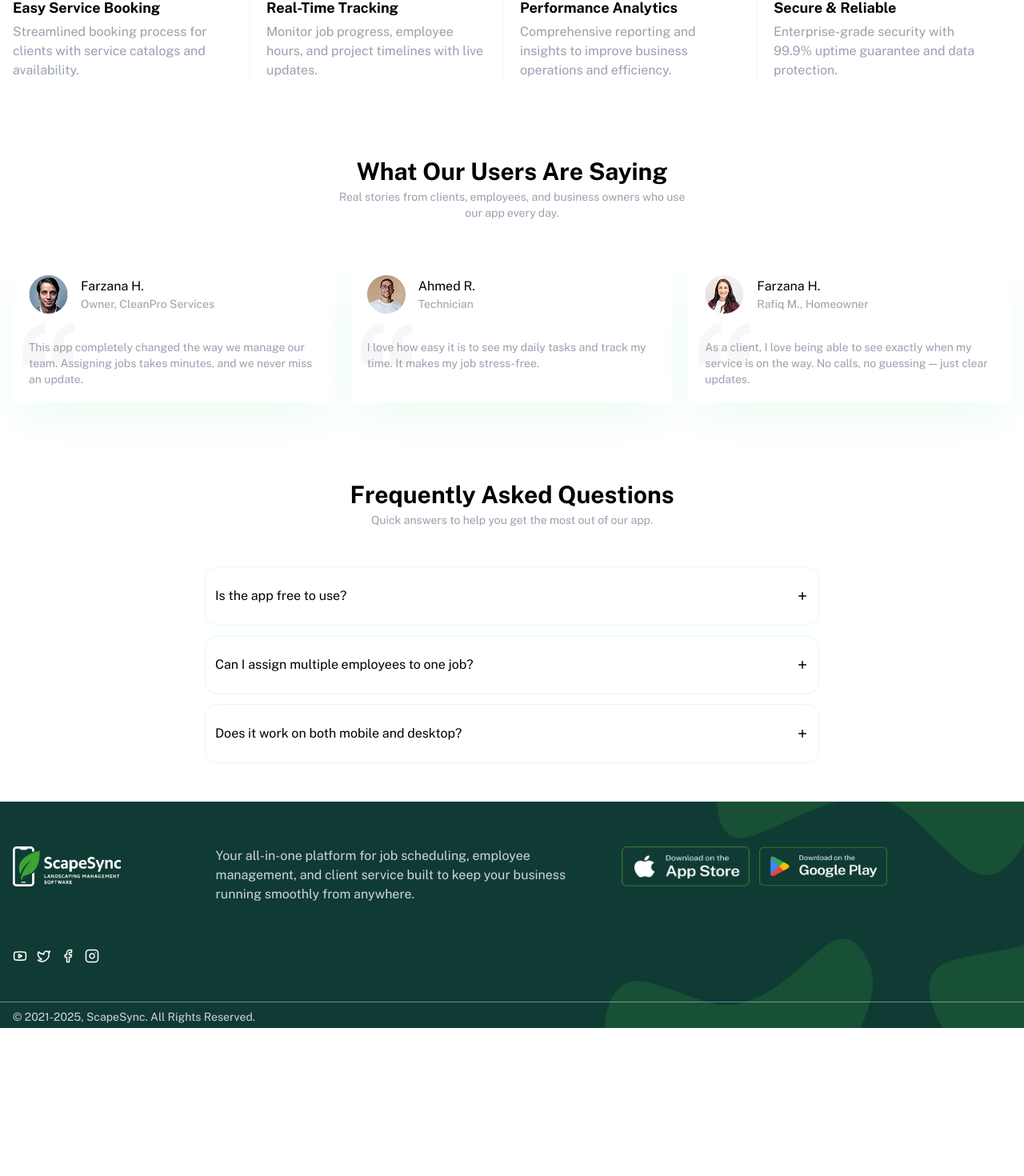
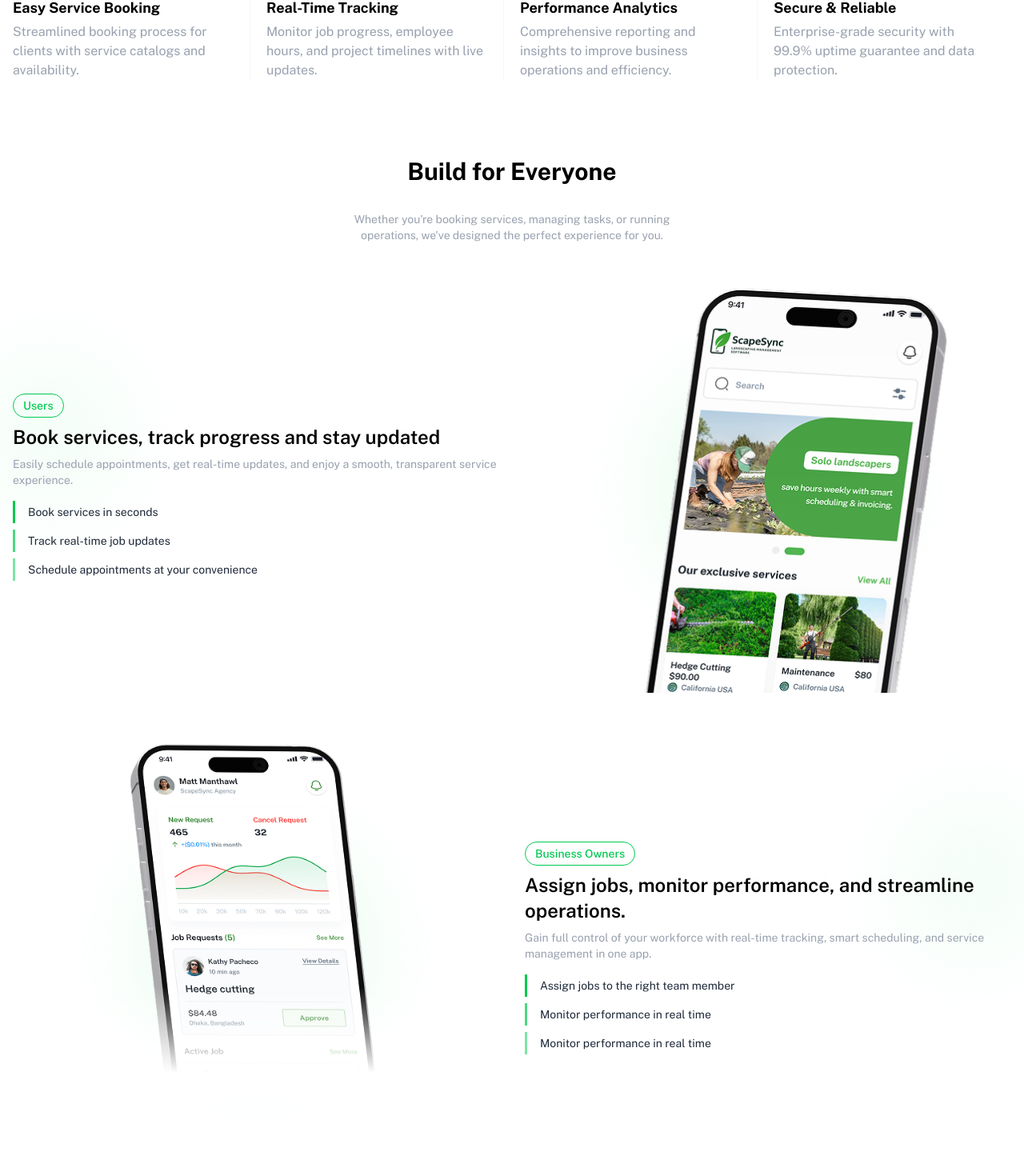
Before and after one commit to dreammehedi/ScapeSync, a React (Vite) app: page / in a window 1280 px wide. Shown: the part 889-2359 px from the top of the page at 80% size. Before the commit the page ends 2174 px from the top, so only its background shows below. Built offline with nearby package versions, Linux system fonts and the light colour scheme.

Commit message:
Build Everyone Section Added On Home Page

```diff
--- a/src/pages/home/Home.tsx
+++ b/src/pages/home/Home.tsx
@@ -1,6 +1,7 @@
 import { Helmet } from "@dr.pogodin/react-helmet";
 import { Footer } from "../../shared/Footer";
 import { Navbar } from "../../shared/Navbar";
+import { BuildEveryone } from "./components/BuildEveryone";
 import { Faqs } from "./components/Faqs";
 import { Hero } from "./components/Hero";
 import SiteFeatures from "./components/SiteFeatures";
@@ -22,6 +23,7 @@
         <Hero />
       </header>
       <SiteFeatures />
+      <BuildEveryone />
       <Testimonials />
       <Faqs />
       <Footer />
--- /dev/null
+++ b/src/pages/home/components/BuildEveryone.tsx
@@ -0,0 +1,125 @@
+const buildEveryoneData = [
+  {
+    id: 1,
+    tag: "Users",
+    title: "Book services, track progress and stay updated",
+    description:
+      "Easily schedule appointments, get real-time updates, and enjoy a smooth, transparent service experience.",
+    items: [
+      "Book services in seconds",
+      "Track real-time job updates",
+      "Schedule appointments at your convenience",
+    ],
+    image: "/app-version-1.png",
+  },
+  {
+    id: 2,
+    tag: "Business Owners",
+    title: "Assign jobs, monitor performance, and streamline operations.",
+    description:
+      "Gain full control of your workforce with real-time tracking, smart scheduling, and service management in one app.",
+    items: [
+      "Assign jobs to the right team member",
+      "Monitor performance in real time",
+      "Monitor performance in real time",
+    ],
+    image: "/app-version-2.png",
+  },
+  {
+    id: 3,
+    tag: "Employees",
+    title: "See tasks, track time, and navigate routes with ease.",
+    description:
+      "Everything you need to manage your workday from job assignments to optimized routes and time logging.",
+    items: [
+      "Assign jobs to the right team member",
+      "Monitor performance in real time",
+      "Manage clients and services seamlessly",
+    ],
+    image: "/app-version-3.png",
+  },
+];
+
+export const BuildEveryone = () => {
+  return (
+    <section className="py-8 md:py-10 lg:py-12">
+      <div className="container mx-auto px-4">
+        <div
+          className={`flex flex-col justify-center items-center text-center gap-y-1`}
+        >
+          <h1 className="text-xl md:text-2xl lg:text-3xl xl:text-4 font-bold">
+            Build for Everyone
+          </h1>
+          <br />
+          <p className="text-sm text-gray-400 max-w-md mx-auto">
+            Whether you're booking services, managing tasks, or running
+            operations, we've designed the perfect experience for you.
+          </p>
+        </div>
+      </div>
+
+      <div className="mt-8 md:mt-10 lg:mt-12 container mx-auto px-4 space-y-12">
+        {buildEveryoneData.map((build, ind) => (
+          <div
+            key={build.id}
+            className="grid grid-cols-1 md:grid-cols-2 gap-8 items-center"
+          >
+            {/* Text Block */}
+            <div className={`relative ${ind % 2 !== 0 ? "md:order-2" : ""}`}>
+              {/* Conditional Glow for even/odd */}
+              {ind % 2 === 0 ? (
+                <div className="absolute -top-8 -left-8 w-40 h-40 rounded-full bg-green-100 opacity-50 blur-3xl"></div>
+              ) : (
+                <div className="absolute -top-8 -right-8 w-40 h-40 rounded-full bg-green-100 opacity-50 blur-3xl"></div>
+              )}
+
+              <span className="font-medium text-green-500 border border-green-500 px-3 py-1 rounded-full inline-block mr-auto text-sm relative z-10">
+                {build.tag}
+              </span>
+              <h1 className="font-semibold text-xl md:text-2xl mt-2 relative z-10">
+                {build.title}
+              </h1>
+              <p className="text-gray-400 text-sm mt-2 relative z-10">
+                {build.description}
+              </p>
+
+              <ul className="flex flex-col gap-y-2 mt-4 relative z-10">
+                {build.items.map((item, ind) => {
+                  const borderClasses = [
+                    "border-green-500/100",
+                    "border-green-500/70",
+                    "border-green-500/50",
+                    "border-green-500/40",
+                  ];
+                  const borderClass =
+                    borderClasses[ind] || "border-green-500/30";
+
+                  return (
+                    <li
+                      key={ind}
+                      className={`text-gray-800 text-sm pl-4 py-1 border-l-[3px] ${borderClass}`}
+                    >
+                      {item}
+                    </li>
+                  );
+                })}
+              </ul>
+            </div>
+
+            {/* Image Block */}
+            <div className="relative flex items-center justify-center">
+              {/* Circular Glow */}
+              <div className="absolute w-60 h-60 rounded-full bg-green-200 opacity-50 blur-3xl"></div>
+
+              <img
+                src={build.image}
+                alt={build.title}
+                className="relative z-10 w-full h-auto rounded-xl"
+              />
+            </div>
+          </div>
+        ))}
+      </div>
+    </section>
+  );
+};
```
